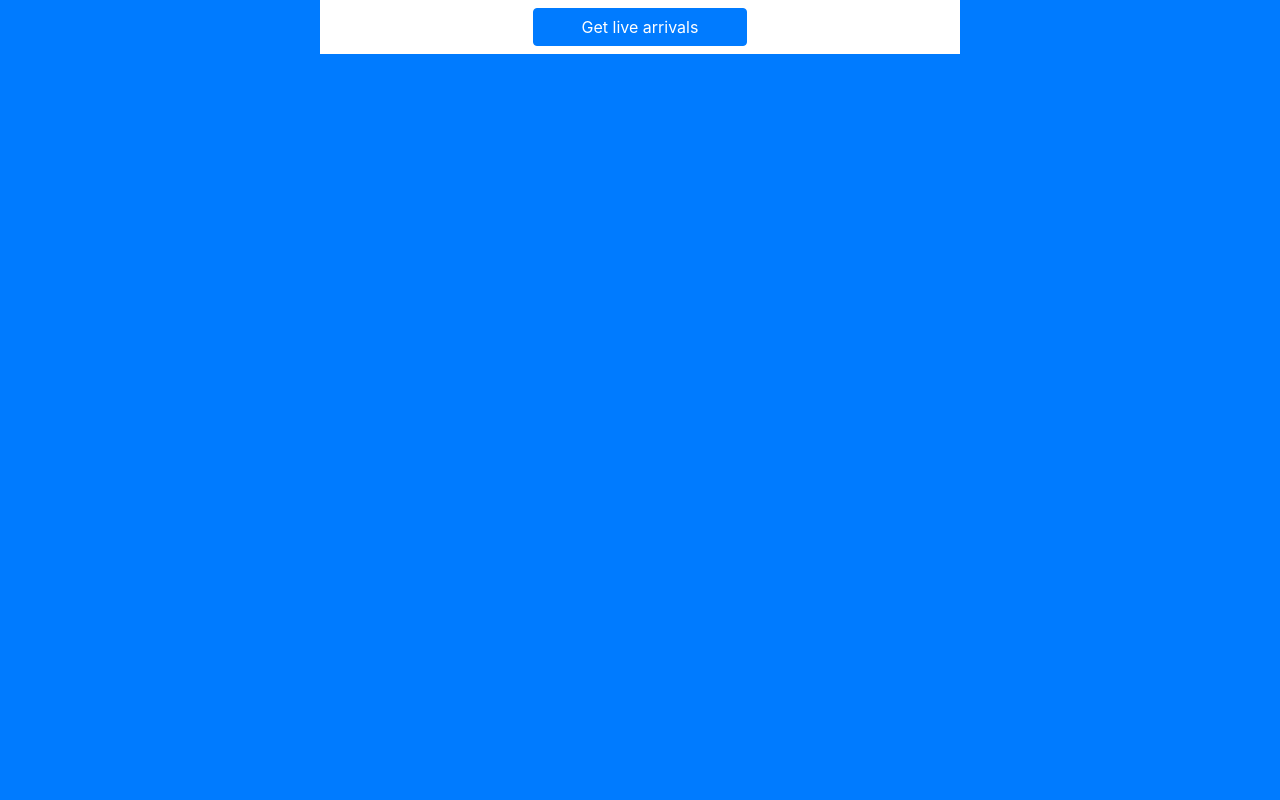
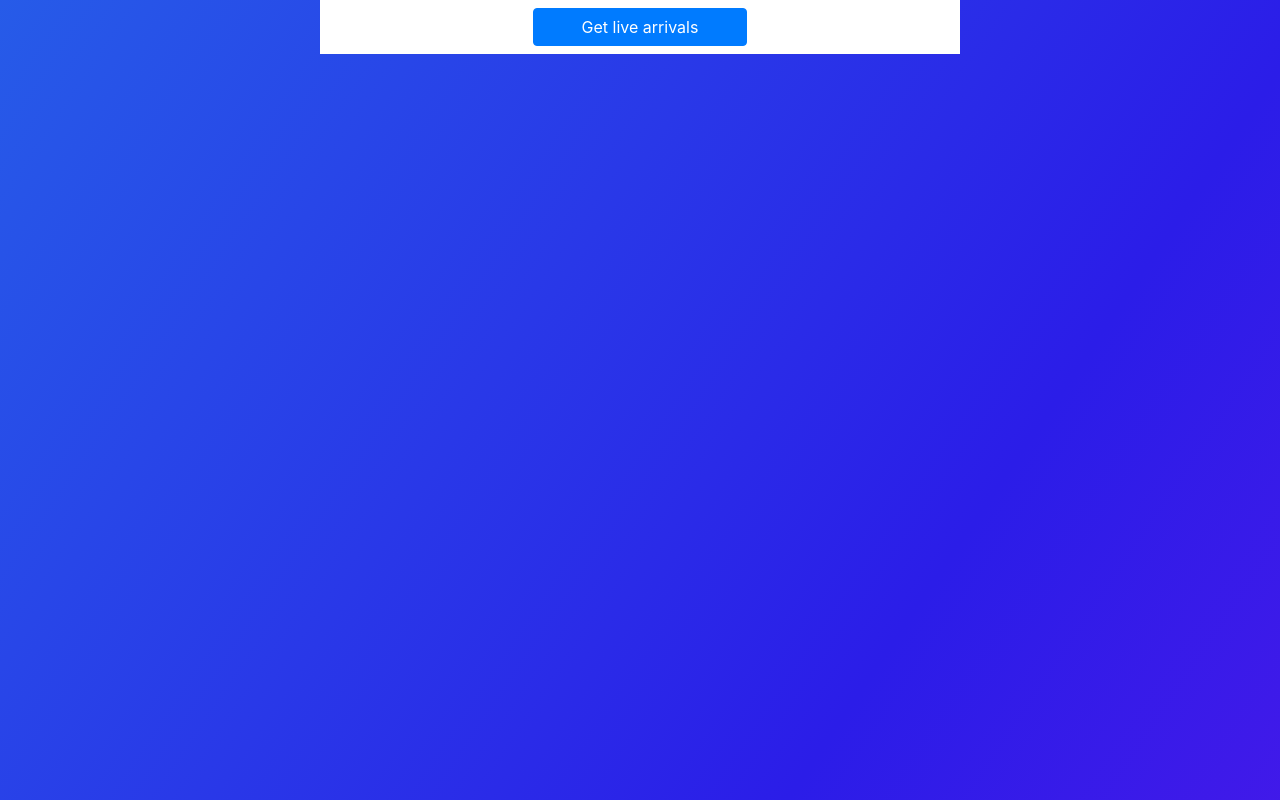
Before and after one commit to Driftydirt/Bus-Timetabling, an Angular app: page / in a window 1280 px wide. Built offline with nearby package versions, Linux system fonts and the light colour scheme.

Commit message:
adding delays

```diff
--- a/src/app/bus-api.service.ts
+++ b/src/app/bus-api.service.ts
@@ -16,6 +16,7 @@ export interface Departures {
   expected_departure_time: string;
   best_departure_estimate: string;
   bus_number: string;
+  delay: string;
 }
 
 // tslint:disable-next-line: max-line-length
--- a/src/app/bus-data/bus-data.component.html
+++ b/src/app/bus-data/bus-data.component.html
@@ -1,4 +1,4 @@
-<ng-container [ngSwitch]="true">
+<ng-container [ngSwitch]="false">
   <ng-container *ngSwitchCase="true">
     <ng-container *ngIf="testData">
       <h1 class="col text-center">{{ config?.name }}</h1>
@@ -9,6 +9,7 @@
             <tr>
               <th scope="col">Planned time of arrival</th>
               <th scope="col">Expected time of arrival</th>
+              <th scope="col">Delay</th>
             </tr>
           </thead>
 
@@ -21,6 +22,9 @@
                     ? departure.expected_departure_time
                     : departure.best_departure_estimate
                 }}
+              </td>
+              <td scope="row">
+                {{ departure.delay }}
               </td>
             </tr>
           </tbody>
@@ -37,6 +41,7 @@
           <tr>
             <th scope="col">Planned time of arrival</th>
             <th scope="col">Expected time of arrival</th>
+            <th scope="col">Delay</th>
           </tr>
         </thead>
 
@@ -50,6 +55,9 @@
                   : departure.best_departure_estimate
               }}
             </td>
+            <td scope="row">
+              {{ departure.delay }}
+            </td>
           </tr>
         </tbody>
       </table>
--- a/src/app/bus-data/bus-data.component.ts
+++ b/src/app/bus-data/bus-data.component.ts
@@ -22,7 +22,8 @@ export class BusDataComponent implements OnInit {
         aimed_departure_time: "23:41",
         expected_departure_time: "23:42",
         best_departure_estimate: "23:42",
-        bus_number: "1"
+        bus_number: "1",
+        delay: ""
       },
       {
         mode: "bus",
@@ -31,7 +32,8 @@ export class BusDataComponent implements OnInit {
         aimed_departure_time: "23:50",
         expected_departure_time: "23:56",
         best_departure_estimate: "23:56",
-        bus_number: "1"
+        bus_number: "1",
+        delay: ""
       }
     ];
     this.testData = {
@@ -40,5 +42,33 @@ export class BusDataComponent implements OnInit {
     };
   }
 
-  ngOnInit() {}
+  ngOnInit() {
+    if (this.testRoutes) {
+      this.testRoutes.map(x => {
+        x.delay = this.getDelay(x);
+      });
+    }
+    if (this.config) {
+      this.config.routes.map(x => {
+        x[1].map(x => {
+          x.delay = this.getDelay(x);
+        });
+      });
+    }
+  }
+
+  getDelay(route: Departures): string {
+    let delay =
+      Number(route.best_departure_estimate.replace(":", "")) -
+      Number(route.aimed_departure_time.replace(":", ""));
+    let hours = Math.floor(delay / 60);
+    let minutes = delay % 60;
+    if (minutes === 0) {
+      return String(hours) + ":" + "00";
+    } else if (minutes.toString().length < 2) {
+      return String(hours) + ":0" + String(minutes);
+    } else {
+      return String(hours) + ":" + String(minutes);
+    }
+  }
 }
--- a/src/styles.css
+++ b/src/styles.css
@@ -3,5 +3,74 @@ html {
   background-color: #007bff;
 }
 body {
-  background-color: #007bff;
+  height: 100%;
+  width: 100%;
+  left: 0;
+  right: 0;
+  top: 0;
+  bottom: 0;
+  position: absolute;
+  background: linear-gradient(
+    124deg,
+    #ff2400,
+    #e81d1d,
+    #e8b71d,
+    #e3e81d,
+    #1de840,
+    #1ddde8,
+    #2b1de8,
+    #dd00f3,
+    #dd00f3
+  );
+  background-size: 1800% 1800%;
+
+  -webkit-animation: rainbow 18s ease infinite;
+  -z-animation: rainbow 18s ease infinite;
+  -o-animation: rainbow 18s ease infinite;
+  animation: rainbow 18s ease infinite;
 }
+
+@-webkit-keyframes rainbow {
+  0% {
+    background-position: 0% 82%;
+  }
+  50% {
+    background-position: 100% 19%;
+  }
+  100% {
+    background-position: 0% 82%;
+  }
+}
+@-moz-keyframes rainbow {
+  0% {
+    background-position: 0% 82%;
+  }
+  50% {
+    background-position: 100% 19%;
+  }
+  100% {
+    background-position: 0% 82%;
+  }
+}
+@-o-keyframes rainbow {
+  0% {
+    background-position: 0% 82%;
+  }
+  50% {
+    background-position: 100% 19%;
+  }
+  100% {
+    background-position: 0% 82%;
+  }
+}
+@keyframes rainbow {
+  0% {
+    background-position: 0% 82%;
+  }
+  50% {
+    background-position: 100% 19%;
+  }
+  100% {
+    background-position: 0% 82%;
+  }
+}
```
